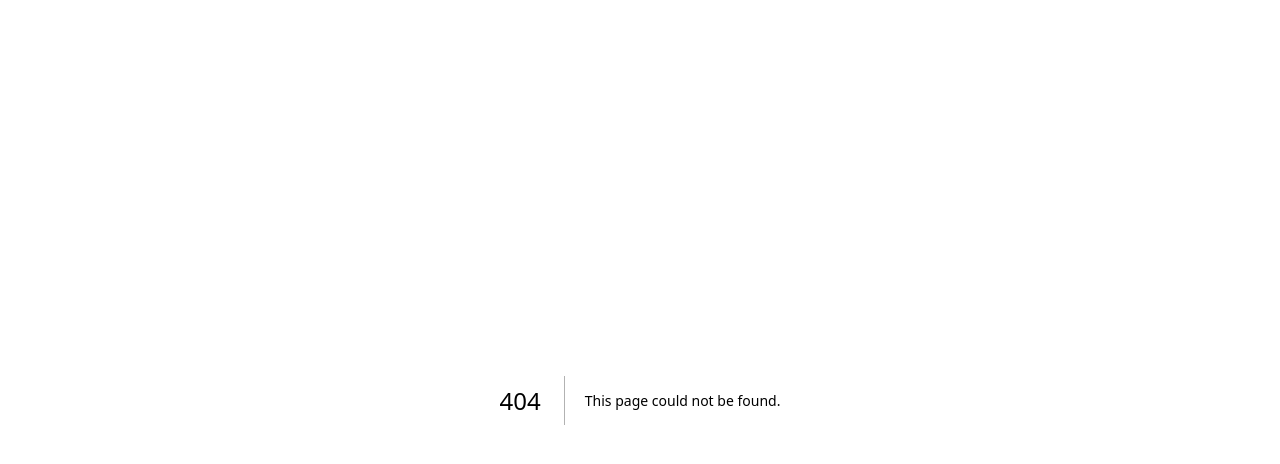
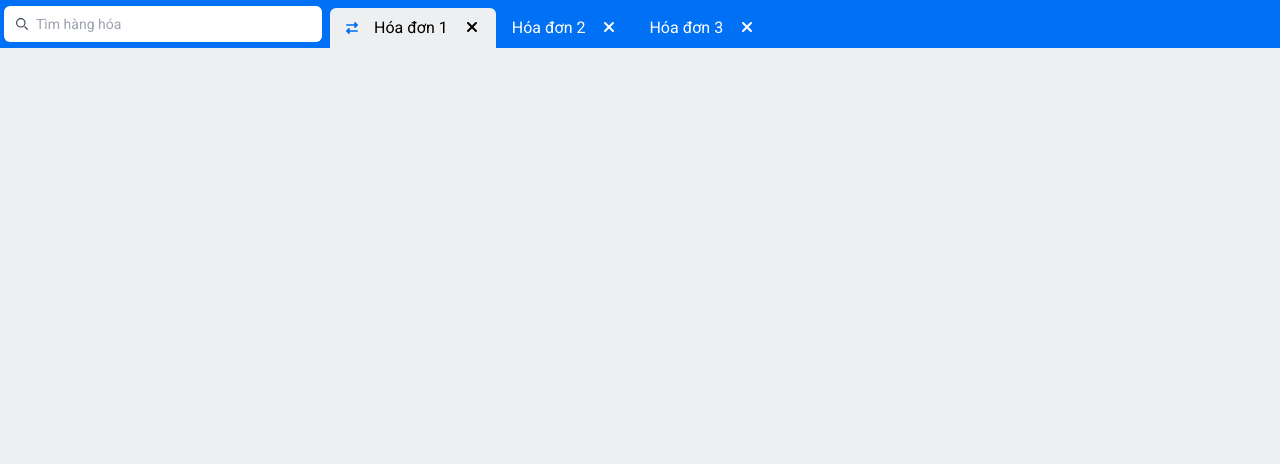
Before and after one commit to Duongbaxinh/JoyBoy, a Next.js app: page /sale in a window 1280 px wide. Before the commit this address had no page. Shown: the top 464 px of the page. Built offline with nearby package versions, Linux system fonts and the light colour scheme.

Commit message:
add navbar

```diff
--- a/package.json
+++ b/package.json
@@ -11,9 +11,11 @@
     "build-storybook": "storybook build"
   },
   "dependencies": {
+    "@fortawesome/fontawesome-svg-core": "^6.7.2",
+    "@fortawesome/free-solid-svg-icons": "^6.7.2",
+    "@fortawesome/react-fontawesome": "^0.2.2",
     "@storybook/addon-coverage": "^1.0.4",
     "@svgr/webpack": "^8.1.0",
-    "my-app": "file:",
     "next": "14.2.14",
     "react": "^18",
     "react-dom": "^18",
--- a/src/app/globals.css
+++ b/src/app/globals.css
@@ -3,12 +3,12 @@
 @tailwind components;
 @tailwind utilities;
 :root {
-    --background: #ffffff;
+    --background: #EEEFF1;
     --foreground: #171717;
 }
 @media (prefers-color-scheme: dark) {
     :root {
-        --background: #ffffff;
+        --background: #EEEFF1;
         --foreground: #ededed;
     }
 }
--- /dev/null
+++ b/src/app/sale/layout.tsx
@@ -0,0 +1,11 @@
+import Navbar from "@/components/sale/navbar/navbar";
+import Head from "next/head";
+
+export default function SaleLayout({children}: {children: React.ReactNode}) {
+    return (
+        <body className="">
+            <Navbar />
+            {children}
+        </body>
+    );
+}
--- /dev/null
+++ b/src/app/sale/page.tsx
@@ -0,0 +1,11 @@
+import React from 'react'
+
+function page() {
+  return (
+    <div className=''>
+
+    </div>
+  )
+}
+
+export default page
--- /dev/null
+++ b/src/components/sale/navbar/navbar.tsx
@@ -0,0 +1,85 @@
+"use client";
+import React, {useEffect, useState} from "react";
+import SearchBar from "./searchBar";
+import {FontAwesomeIcon} from "@fortawesome/react-fontawesome";
+import {faRightLeft, faXmark} from "@fortawesome/free-solid-svg-icons";
+
+function Navbar() {
+    const [activeTab, setActiveTab] = useState(0);
+
+    const [tabs, setTabs] = useState(["Hóa đơn 1", "Hóa đơn 2", "Hóa đơn 3"]);
+
+    const removeTab = (index: number) => {
+        if (tabs.length === 1) return;
+
+        console.log(index);
+        const newTabs = tabs.filter((_, i) => i !== index);
+        setTabs(newTabs);
+
+        if (index >= newTabs.length) {
+            setActiveTab(newTabs.length - 1);
+        } else {
+            setActiveTab(index);
+        }
+    };
+
+    useEffect(() => {
+        console.log("Tabs sau khi cập nhật:", tabs);
+    }, [tabs]);
+    return (
+        <header className="bg-primaryColor px-1 flex flex-row">
+            <SearchBar />
+            <div className="content-end">
+                <div className="flex flex-row mx-2">
+                    {tabs.map((tab, index) => (
+                        <li key={index} className="h-10 list-none">
+                            <button
+                                className={`text-m h-full flex items-center justify-center px-2 rounded-t-md ${
+                                    activeTab === index
+                                        ? "bg-grey text-black"
+                                        : "bg-transparent text-white"
+                                }`}
+                                onClick={() => setActiveTab(index)}>
+                                <span className="flex items-center">
+                                    {/* Nút chuyển đổi */}
+                                    <span className="hover:bg-blue-200 py-2 rounded-full">
+                                        <FontAwesomeIcon
+                                            icon={faRightLeft}
+                                            className={`text-primaryColor size-3 mx-2 ${
+                                                activeTab === index
+                                                    ? "block"
+                                                    : "hidden"
+                                            }`}
+                                        />
+                                    </span>
+
+                                    {/* Văn bản tab */}
+                                    <p className="mx-2">{tab}</p>
+
+                                    {/* Nút đóng */}
+                                    <span
+                                        onClick={(e) => {
+                                            e.stopPropagation(); // Ngăn không thay đổi activeTab khi xóa
+                                            removeTab(index);
+                                        }}
+                                        className="hover:bg-gray-300 py-1 rounded-full cursor-pointer">
+                                        <FontAwesomeIcon
+                                            icon={faXmark}
+                                            className={`text-black size-4 mx-2 ${
+                                                activeTab === index
+                                                    ? "text-black"
+                                                    : "text-white"
+                                            }`}
+                                        />
+                                    </span>
+                                </span>
+                            </button>
+                        </li>
+                    ))}
+                </div>
+            </div>
+        </header>
+    );
+}
+
+export default Navbar;
--- /dev/null
+++ b/src/components/sale/navbar/searchBar.tsx
@@ -0,0 +1,39 @@
+import React from "react";
+
+function SearchBar() {
+    return (
+        <div className="w-1/4 my-1.5">
+            <form>
+                <label className="mb-2 text-sm font-medium text-gray-900 sr-only dark:text-white">
+                    Search
+                </label>
+                <div className="relative">
+                    <div className="absolute inset-y-0 start-0 flex items-center ps-3 pointer-events-none">
+                        <svg
+                            className="w-3 h-3 text-gray-700 dark:text-gray-400"
+                            aria-hidden="true"
+                            xmlns="http://www.w3.org/2000/svg"
+                            fill="none"
+                            viewBox="0 0 20 20">
+                            <path
+                                stroke="currentColor"
+                                stroke-linecap="round"
+                                stroke-linejoin="round"
+                                stroke-width="2"
+                                d="m19 19-4-4m0-7A7 7 0 1 1 1 8a7 7 0 0 1 14 0Z"
+                            />
+                        </svg>
+                    </div>
+                    <input
+                        type="text"
+                        className="block w-full py-2 ps-8 text-sm rounded-md focus:outline-none text-black"
+                        placeholder="Tìm hàng hóa"
+                        required
+                    />
+                </div>
+            </form>
+        </div>
+    );
+}
+
+export default SearchBar;
--- a/tailwind.config.ts
+++ b/tailwind.config.ts
@@ -16,7 +16,7 @@ const config: Config = {
                 grey: "#EEEFF1",
                 dark_grey: "#EEEFF1",
                 lightBlue: "#CCE2FD",
-                black: "#CCE2FD",
+                black: "#000000",
                 white: "#FFFFFF",
                 green: "#00B63E",
                 orange: "#FAAE59"
```
Also changed, not shown: 2 other files (tests, documents, lock files or other folders).
